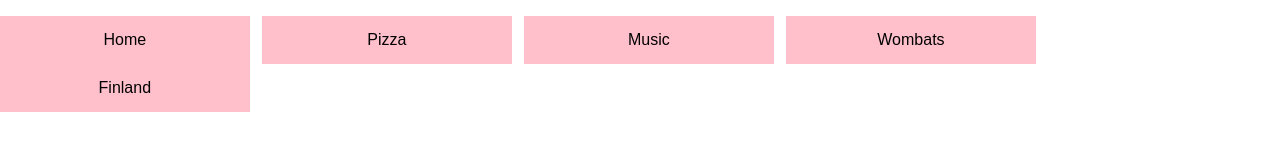
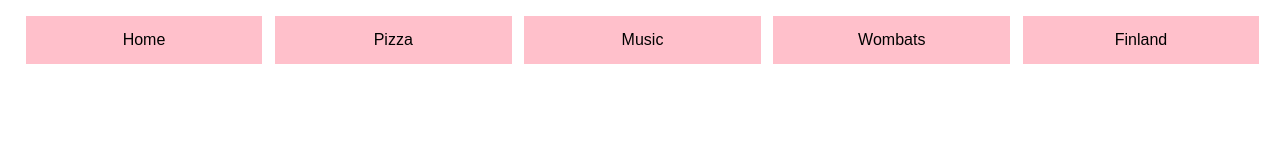
Before and after one commit to sacren/styling-links, a plain HTML site: page buttons.html in a window 1280 px wide. Drawn offline with Linux system fonts and the light colour scheme.

Commit message:
Fix button alignment

```diff
--- a/buttons.css
+++ b/buttons.css
@@ -6,6 +6,7 @@ body, html {
 ul {
   padding: 0;
   width: 100%;
+  min-width: 750px;
 }
 
 li {
@@ -16,11 +17,15 @@ a {
   outline: none;
   text-decoration: none;
   display: inline-block;
-  width: 19.5%;
+  width: 18.5%;
   margin-right: 0.625%;
   text-align: center;
   line-height: 3;
   color: black;
+}
+
+li:first-child a {
+  margin-left: 2.0%;
 }
 
 li:last-child a {
```
